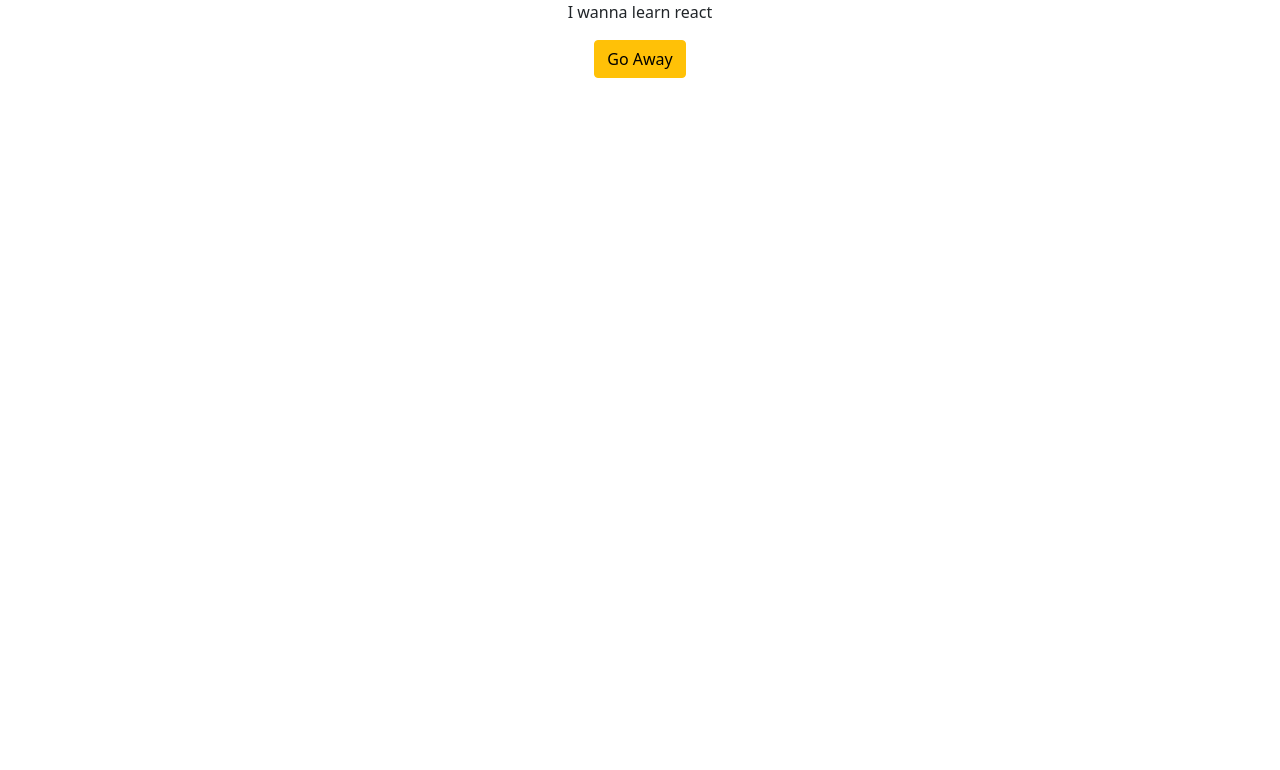
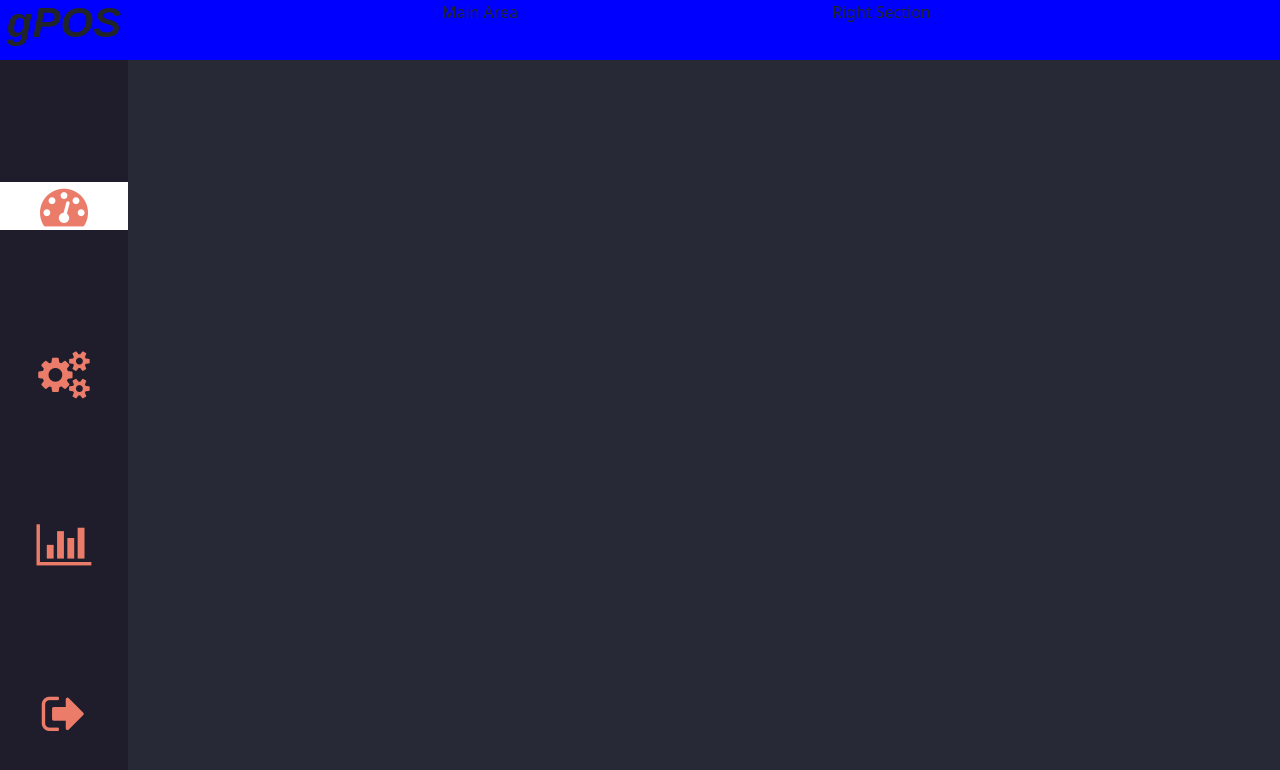
Before and after one commit to Guston-era/pos-react-redux, a React (Create React App) app: page / in a window 1280 px wide. Shown: the top 770 px of the page. Built offline with nearby package versions, Linux system fonts and the light colour scheme.

Commit message:
fixed styles for sidebar

```diff
--- a/src/App.js
+++ b/src/App.js
@@ -1,11 +1,12 @@
 import "./css/App.css";
-import { Button } from "react-bootstrap";
+import SideBar from "./components/layout/SideBar";
+import Header from "./components/layout/Header";
 
 function App() {
   return (
     <div className="App">
-      <p> I wanna learn react</p>
-      <Button className="btn btn-warning">Go Away</Button>
+      <Header />
+      <SideBar />
     </div>
   );
 }
--- a/src/components/layout/Header.js
+++ b/src/components/layout/Header.js
@@ -1,7 +1,15 @@
 import React from "react";
 
 const Header = () => {
-  return <div>I am a header with no problems</div>;
+  return (
+    <div className="main-header">
+      <div className="header-logo-section">
+        <p>gPOS</p>
+      </div>
+      <div className="header-main-area">Main Area</div>
+      <div className="header-right-area">Right Section</div>
+    </div>
+  );
 };
 
 export default Header;
--- a/src/components/layout/SideBar.js
+++ b/src/components/layout/SideBar.js
@@ -1,9 +1,23 @@
 import React from "react";
+import "../../css/Layout.css";
 
 const SideBar = () => {
   return (
-    <div>
-      <p>I am a side bar</p>
+    <div className="main-side-bar">
+      <div className="menu-item">
+        <div className="menu-item-active">
+          <i className="fa fa-dashboard fa-3x"></i>
+        </div>
+      </div>
+      <div className="menu-item">
+        <i className="fa fa-cogs fa-3x"></i>
+      </div>
+      <div className="menu-item">
+        <i className="fa fa-bar-chart fa-3x"></i>
+      </div>
+      <div className="menu-item">
+        <i className="fa fa-sign-out fa-3x"></i>
+      </div>
     </div>
   );
 };
--- a/src/css/App.css
+++ b/src/css/App.css
@@ -1,5 +1,8 @@
 .App {
   text-align: center;
+}
+body {
+  background-color: #282937;
 }
 
 .App-logo {
--- /dev/null
+++ b/src/css/Layout.css
@@ -0,0 +1,38 @@
+.main-side-bar {
+  display: flex;
+  flex-direction: column;
+  justify-content: space-evenly;
+  align-items: stretch;
+  background-color: #1f1d2b;
+  width: 10%;
+  min-height: 100vh;
+}
+.menu-item i {
+  color: #ea7c69;
+}
+.menu-item-active {
+  background-color: #fff;
+}
+
+.main-header {
+  display: flex;
+  flex: 1;
+  background-color: blue;
+  height: 60px;
+}
+.header-logo-section {
+  display: flex;
+  width: 10%;
+  font-weight: bold;
+  font-style: italic;
+  font-family: fantasy;
+  font-size: 42px;
+  align-items: center;
+  justify-content: center;
+}
+.header-main-area {
+  width: 55%;
+}
+header-right-area {
+  width: 35%;
+}
```
